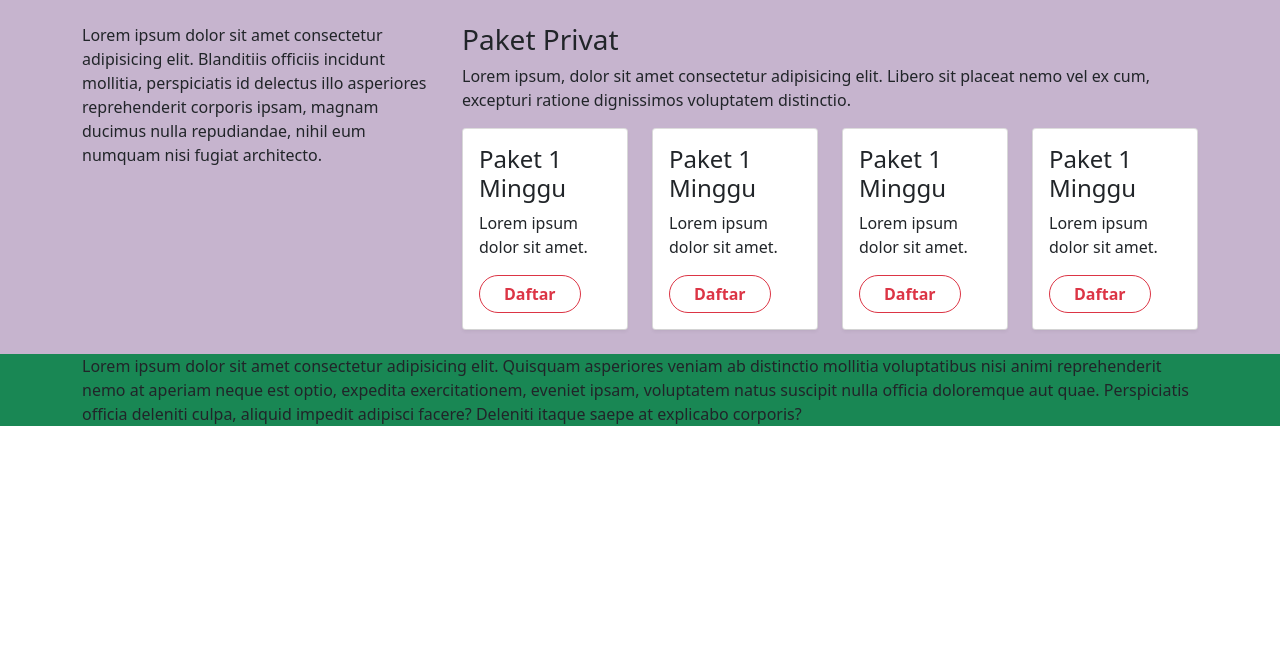
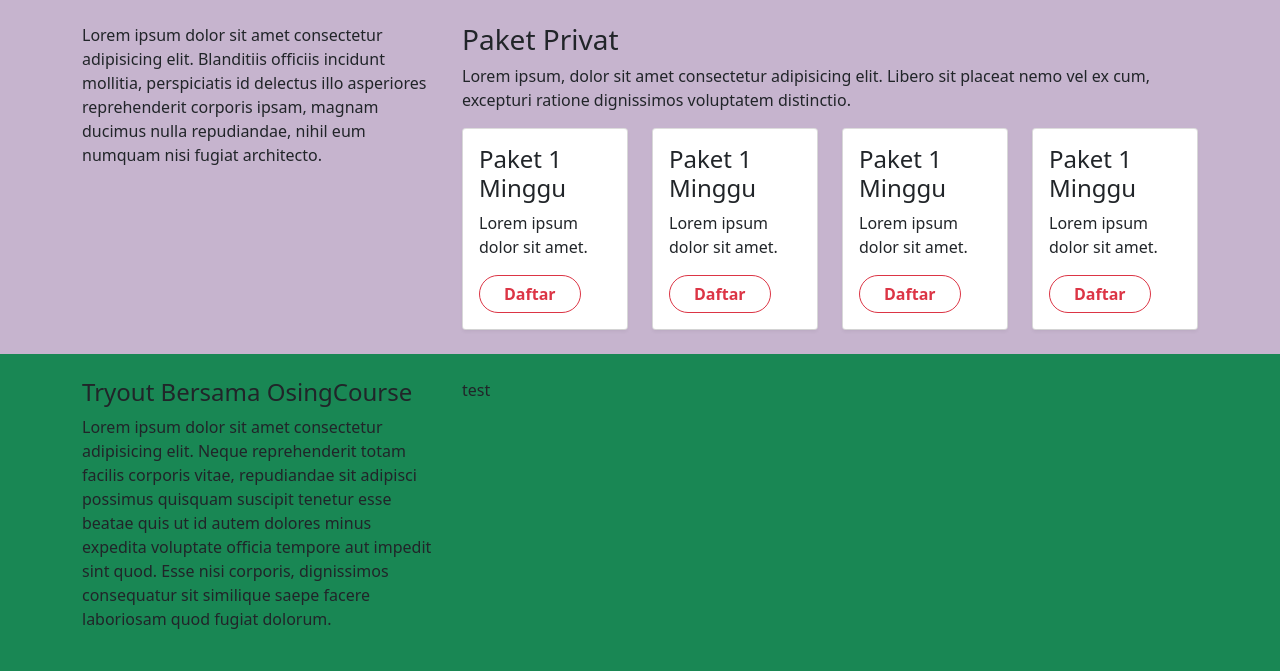
Before and after one commit to cakwien/kursus, a PHP site: page / in a window 1280 px wide. Shown: the part 1480-2151 px from the top of the page. Before the commit the page ends 1906 px from the top, so only its background shows below. Run offline with PHP 8.4, Linux system fonts and the light colour scheme.

Commit message:
update lagi dong

```diff
--- a/siswa/config/db.php
+++ b/siswa/config/db.php
@@ -0,0 +1,29 @@
+<?php
+// KONEKSI DATABASE================================
+// INISIALISASI DATABASE TERLEBIH DAHULU===========
+$dbname = 'kursus';
+$dbuser = 'root';
+$dbhost = 'localhost';
+$dbpass = '';
+// ================================================
+
+// VARIABLE KONEKSI DATABASE=======================
+$con = mysqli_connect($dbhost,$dbuser,$dbpass,$dbname);
+// ================================================
+
+// CEK KONEKSI DATABASE============================
+if (mysqli_connect_error())
+{
+    echo "Gagal Koneksi";
+    die();
+}
+// ================================================
+
+
+// SET TIMEZONE====================================
+date_default_timezone_set('Asia/Jakarta');
+// ================================================
+
+
+
+?>
--- /dev/null
+++ b/siswa/mod/materi.php
@@ -0,0 +1 @@
+<?php
--- a/siswa/public/index.php
+++ b/siswa/public/index.php
@@ -164,8 +164,20 @@
 
     <div class="container-fluid bg-success">
         <div class="container">
-            <div class="col-md-12">
-                Lorem ipsum dolor sit amet consectetur adipisicing elit. Quisquam asperiores veniam ab distinctio mollitia voluptatibus nisi animi reprehenderit nemo at aperiam neque est optio, expedita exercitationem, eveniet ipsam, voluptatem natus suscipit nulla officia doloremque aut quae. Perspiciatis officia deleniti culpa, aliquid impedit adipisci facere? Deleniti itaque saepe at explicabo corporis?
+            <div class="row">
+                <div class="col-md-4 mt-4 mb-4">
+                    <article>
+                        <h4>Tryout Bersama OsingCourse</h4>
+                        <p>Lorem ipsum dolor sit amet consectetur adipisicing elit. Neque reprehenderit totam facilis corporis vitae, repudiandae sit adipisci possimus quisquam suscipit tenetur esse beatae quis ut id autem dolores minus expedita voluptate officia tempore aut impedit sint quod. Esse nisi corporis, dignissimos consequatur sit similique saepe facere laboriosam quod fugiat dolorum.</p>
+                    </article>
+                </div>
+                <div class="col-md-8 mt-4 mb-4">
+                    <div class="row">
+                        <div class="col-md-3">
+                            test
+                        </div>
+                    </div>
+                </div>
             </div>
         </div>
     </div>
--- a/siswa/routing/routing.php
+++ b/siswa/routing/routing.php
@@ -1,4 +1,11 @@
 <?php
+
+    // KONEKSI DATABASE==============================================
+    include('config/db.php');
+    // ==============================================================
+
+
+
     if (empty($_GET['p']))
     {
         include('public/index.php');
```
Also changed, not shown: siswa/mod/kelas.php (added, +14 -0 lines), siswa/mod/user.php (+26 -0 lines), siswa/config/mig.php (added).
